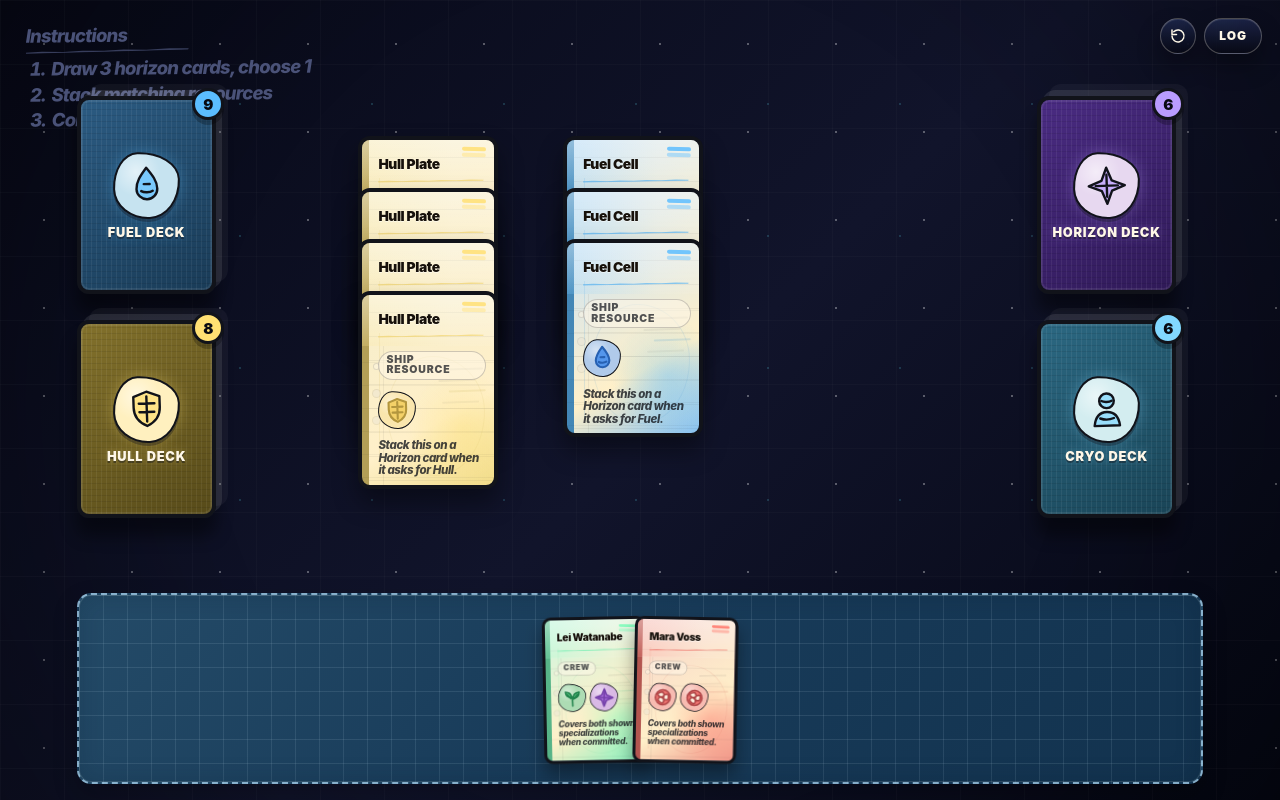
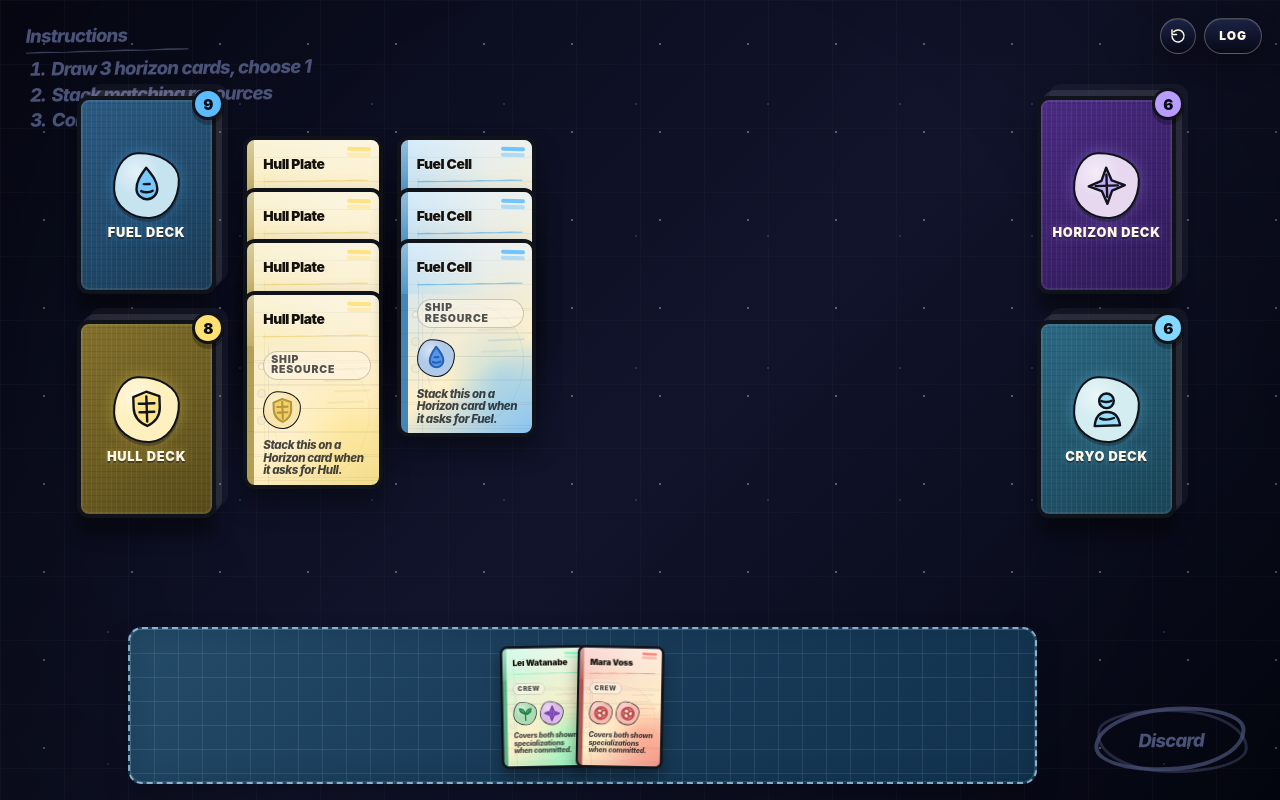
Before and after one commit to demirhere/corebound, a React (Vite) app: page / in a window 1280 px wide. Built offline with nearby package versions, Linux system fonts and the light colour scheme.

Commit message:
Add discard zone with drag-and-drop support and update board layout

```diff
--- a/src/App.css
+++ b/src/App.css
@@ -105,6 +105,69 @@
 
   li::marker {
     color: currentColor;
+  }
+}
+
+.discard-zone {
+  position: absolute;
+  right: clamp(14px, 2vw, 28px);
+  bottom: clamp(16px, 2.4vh, 30px);
+  z-index: 3;
+  display: grid;
+  width: clamp(112px, 13vw, 168px);
+  height: clamp(54px, 6.4vw, 82px);
+  place-items: center;
+  padding: 0 10px;
+  border: 1px dashed transparent;
+  border-radius: 999px;
+  pointer-events: none;
+  color: #4a5278;
+  font-size: clamp(14px, 1.45vw, 21px);
+  font-style: italic;
+  font-weight: 850;
+  letter-spacing: -0.045em;
+  line-height: 1.08;
+  text-align: center;
+  transform: rotate(-0.6deg);
+  transition:
+    background 160ms ease,
+    border-color 160ms ease,
+    color 160ms ease,
+    filter 160ms ease,
+    transform 160ms ease;
+
+  &::before,
+  &::after {
+    content: '';
+    position: absolute;
+    pointer-events: none;
+    border: 4px solid currentColor;
+    border-radius: 49% 51% 46% 54% / 55% 43% 57% 45%;
+    opacity: 0.72;
+  }
+
+  &::before {
+    inset: 7px 7px 9px 5px;
+    transform: rotate(-4deg);
+  }
+
+  &::after {
+    inset: 9px 5px 7px 8px;
+    border-width: 3px;
+    border-radius: 53% 47% 54% 46% / 42% 58% 44% 56%;
+    opacity: 0.44;
+    transform: rotate(3deg);
+  }
+
+  .discard-label {
+    position: relative;
+    z-index: 1;
+  }
+
+  &.is-drop-target {
+    color: #ffcf8a;
+    filter: drop-shadow(0 0 14px rgba(255, 207, 138, 0.42));
+    transform: translateY(-2px) rotate(-0.6deg) scale(1.04);
   }
 }
 
@@ -302,17 +365,17 @@
 }
 
 .hand {
-  --hand-card-scale: 0.74;
+  --hand-card-scale: 0.62;
   --hand-card-width: calc(var(--card-width) * var(--hand-card-scale));
   --hand-card-height: calc(var(--card-height) * var(--hand-card-scale));
 
   position: absolute;
-  right: clamp(18px, 6vw, 90px);
+  right: clamp(128px, 19vw, 250px);
   bottom: clamp(10px, 2vh, 22px);
-  left: clamp(18px, 6vw, 90px);
+  left: clamp(18px, 10vw, 138px);
   z-index: 1000;
-  min-height: calc(var(--hand-card-height) + 40px);
-  padding: 20px clamp(14px, 2vw, 24px);
+  min-height: calc(var(--hand-card-height) + 30px);
+  padding: 15px clamp(12px, 1.6vw, 20px);
   border: 2px dashed rgba(186, 229, 255, 0.68);
   border-radius: 14px;
   background:
@@ -443,6 +506,22 @@
   box-shadow:
     inset 0 0 0 3px rgba(115, 255, 214, 0.95),
     0 0 0 4px rgba(115, 255, 214, 0.18);
+}
+
+.card-stack.is-discard-preview .card-shell {
+  transform: scale(0.42) rotate(-2deg);
+  transform-origin: center center;
+  filter:
+    grayscale(1)
+    saturate(0.08)
+    contrast(0.9)
+    drop-shadow(0 8px 8px rgba(0, 0, 0, 0.3));
+}
+
+.card-stack.is-discard-preview .card-face {
+  box-shadow:
+    inset 0 0 0 2px rgba(246, 241, 223, 0.28),
+    0 0 0 3px rgba(255, 207, 138, 0.12);
 }
 
 .card-shell {
@@ -970,6 +1049,10 @@
       0 0 18px color-mix(in srgb, var(--card-accent) 58%, transparent);
   }
 
+  &.is-automatic-reward {
+    cursor: default;
+  }
+
   &:focus-visible {
     outline: 3px solid var(--card-accent);
     outline-offset: 4px;
@@ -1117,14 +1200,22 @@
   }
 
   .hand {
-    --hand-card-scale: 0.68;
+    --hand-card-scale: 0.56;
 
-    right: 8px;
+    right: 96px;
     bottom: 8px;
     left: 8px;
-    min-height: calc(var(--hand-card-height) + 32px);
-    padding: 16px 10px;
+    min-height: calc(var(--hand-card-height) + 24px);
+    padding: 12px 8px;
     border-radius: 14px;
+  }
+
+  .discard-zone {
+    right: 8px;
+    bottom: 14px;
+    width: 86px;
+    height: 50px;
+    font-size: 13px;
   }
 
   .playtest-log {
--- a/src/App.tsx
+++ b/src/App.tsx
@@ -22,6 +22,7 @@ import {
 import {
   cardDrawnEvent,
   cardsMovedToHandEvent,
+  cardsDiscardedEvent,
   cardsReturnedToDeckEvent,
   cardsStackedEvent,
   deckCreatedFromStacksEvent,
@@ -81,6 +82,7 @@ type StackDragState = {
   dropTargetStackId: string | null
   dropTargetDeckId: string | null
   dropTargetHand: boolean
+  dropTargetDiscard: boolean
   handInsertIndex: number | null
   hasMoved: boolean
 }
@@ -111,6 +113,7 @@ type HandDragState = {
   cardId: string
   element: HTMLElement | null
   handInsertIndex: number | null
+  dropTargetDiscard: boolean
   startClientX: number
   startClientY: number
   currentClientX: number
@@ -145,6 +148,7 @@ function App() {
   const stackDropTargetCountsRef = useRef<Map<string, number>>(new Map())
   const deckDropTargetCountsRef = useRef<Map<string, number>>(new Map())
   const handDropTargetCountRef = useRef(0)
+  const discardDropTargetCountRef = useRef(0)
   const lastConsoleLogIdRef = useRef(0)
   const [game, dispatchGame] = useReducer(gameReducer, undefined, createInitialGameState)
   const { board, playtestLog } = game
@@ -178,6 +182,7 @@ function App() {
         clearDeckDragDropTarget(drag)
         clearDragTransform(drag.element)
       } else {
+        clearHandDragDropTarget(drag)
         clearDragTransform(drag.element)
       }
     }
@@ -187,10 +192,15 @@ function App() {
     stackDropTargetCountsRef.current.clear()
     deckDropTargetCountsRef.current.clear()
     handDropTargetCountRef.current = 0
+    discardDropTargetCountRef.current = 0
     boardRef.current
       ?.querySelectorAll<HTMLElement>('.is-drop-target')
       .forEach((element) => element.classList.remove('is-drop-target'))
+    boardRef.current
+      ?.querySelectorAll<HTMLElement>('.is-discard-preview')
+      .forEach((element) => element.classList.remove('is-discard-preview'))
     getHandElement()?.classList.remove('is-drop-target')
+    getDiscardElement()?.classList.remove('is-drop-target')
     setActiveStackIds([])
     setActiveDeckIds([])
     setActiveHandCardIds([])
@@ -236,6 +246,10 @@ function App() {
 
     if (handDropTargetCountRef.current > 0) {
       getHandElement()?.classList.add('is-drop-target')
+    }
+
+    if (discardDropTargetCountRef.current > 0) {
+      getDiscardElement()?.classList.add('is-drop-target')
     }
   })
 
@@ -294,8 +308,24 @@ function App() {
     return handRef.current
   }
 
+  function getDiscardElement() {
+    return boardRef.current?.querySelector<HTMLElement>('[data-discard-zone]') ?? null
+  }
+
   function getHandCardElement(cardId: string) {
     return handRef.current?.querySelector<HTMLElement>(`[data-hand-card-id="${cardId}"]`) ?? null
+  }
+
+  function isPointInDiscard(clientX: number, clientY: number) {
+    const discardRect = getDiscardElement()?.getBoundingClientRect()
+
+    return Boolean(
+      discardRect &&
+        clientX >= discardRect.left &&
+        clientX <= discardRect.right &&
+        clientY >= discardRect.top &&
+        clientY <= discardRect.bottom,
+    )
   }
 
   function isPointInHand(clientX: number, clientY: number) {
@@ -502,12 +532,10 @@ function App() {
 
     const deltaX = ((clientX - drag.startClientX) / drag.metrics.width) * 100
     const deltaY = ((clientY - drag.startClientY) / drag.metrics.height) * 100
-    const position = clampStackPosition(
-      drag.startX + deltaX,
-      drag.startY + deltaY,
-      drag.movingCardCount,
-      drag.metrics,
-    )
+    const position = {
+      x: drag.startX + deltaX,
+      y: drag.startY + deltaY,
+    }
 
     drag.latestX = position.x
     drag.latestY = position.y
@@ -647,15 +675,61 @@ function App() {
     }
   }
 
+  function toggleDiscardDropTarget(enabled: boolean) {
+    const currentCount = discardDropTargetCountRef.current
+    const nextCount = enabled ? currentCount + 1 : Math.max(0, currentCount - 1)
+
+    if (nextCount === currentCount) {
+      return
+    }
+
+    discardDropTargetCountRef.current = nextCount
+
+    if (nextCount === 0) {
+      getDiscardElement()?.classList.remove('is-drop-target')
+      return
+    }
+
+    if (currentCount === 0) {
+      getDiscardElement()?.classList.add('is-drop-target')
+    }
+  }
+
+  function toggleDiscardPreview(drag: StackDragState, enabled: boolean) {
+    const activeElement = drag.activeElement ?? (drag.activeStackId ? getStackElement(drag.activeStackId) : null)
+
+    if (!activeElement) {
+      return
+    }
+
+    drag.activeElement = activeElement
+    activeElement.classList.toggle('is-discard-preview', enabled)
+  }
+
   function clearStackDragDropTarget(drag: StackDragState) {
     toggleStackDropTarget(drag.dropTargetStackId, false)
     toggleDeckDropTarget(drag.dropTargetDeckId, false)
     if (drag.dropTargetHand) {
       toggleHandDropTarget(false)
     }
+    if (drag.dropTargetDiscard) {
+      toggleDiscardDropTarget(false)
+      toggleDiscardPreview(drag, false)
+    }
     drag.dropTargetStackId = null
     drag.dropTargetDeckId = null
     drag.dropTargetHand = false
+    drag.dropTargetDiscard = false
+    drag.handInsertIndex = null
+    clearHandInsertPreview()
+  }
+
+  function clearHandDragDropTarget(drag: HandDragState) {
+    if (drag.dropTargetDiscard) {
+      toggleDiscardDropTarget(false)
+    }
+
+    drag.dropTargetDiscard = false
     drag.handInsertIndex = null
     clearHandInsertPreview()
   }
@@ -805,6 +879,7 @@ function App() {
     drag.dropTargetStackId = null
     drag.dropTargetDeckId = null
     drag.dropTargetHand = false
+    drag.dropTargetDiscard = false
     drag.handInsertIndex = null
 
     flushSync(() => {
@@ -919,12 +994,13 @@ function App() {
       return
     }
 
-    const dropTargetHand = isPointInHand(drag.currentClientX, drag.currentClientY)
+    const dropTargetDiscard = isPointInDiscard(drag.currentClientX, drag.currentClientY)
+    const dropTargetHand = !dropTargetDiscard && isPointInHand(drag.currentClientX, drag.currentClientY)
     const handInsertIndex = dropTargetHand ? getHandInsertionIndex(drag.currentClientX) : null
     const previewStacks = current.stacks.map((stack) =>
       stack.id === activeId ? { ...stack, x: drag.latestX, y: drag.latestY } : stack,
     )
-    const dropTarget = dropTargetHand
+    const dropTarget = dropTargetDiscard || dropTargetHand
       ? { stackId: null, deckId: null }
       : getNearestDropTarget(
           previewStacks,
@@ -938,6 +1014,7 @@ function App() {
       dropTarget.stackId === drag.dropTargetStackId &&
       dropTarget.deckId === drag.dropTargetDeckId &&
       dropTargetHand === drag.dropTargetHand &&
+      dropTargetDiscard === drag.dropTargetDiscard &&
       handInsertIndex === drag.handInsertIndex
     ) {
       return
@@ -948,12 +1025,22 @@ function App() {
     if (drag.dropTargetHand) {
       toggleHandDropTarget(false)
     }
+    if (drag.dropTargetDiscard) {
+      toggleDiscardDropTarget(false)
+    }
     drag.dropTargetStackId = dropTarget.stackId
     drag.dropTargetDeckId = dropTarget.deckId
     drag.dropTargetHand = dropTargetHand
+    drag.dropTargetDiscard = dropTargetDiscard
     drag.handInsertIndex = handInsertIndex
     toggleStackDropTarget(dropTarget.stackId, true)
     toggleDeckDropTarget(dropTarget.deckId, true)
+    toggleDiscardPreview(drag, dropTargetDiscard)
+    if (dropTargetDiscard) {
+      toggleDiscardDropTarget(true)
+      clearHandInsertPreview()
+      return
+    }
     if (dropTargetHand) {
       toggleHandDropTarget(true)
       updateHandInsertPreview({
@@ -989,15 +1076,27 @@ function App() {
   }
 
   function updateHandDragDropTarget(drag: HandDragState) {
-    const handInsertIndex = isPointInHand(drag.currentClientX, drag.currentClientY)
+    const dropTargetDiscard = isPointInDiscard(drag.currentClientX, drag.currentClientY)
+    const handInsertIndex = !dropTargetDiscard && isPointInHand(drag.currentClientX, drag.currentClientY)
       ? getHandInsertionIndex(drag.currentClientX, drag.cardId)
       : null
 
-    if (handInsertIndex === drag.handInsertIndex) {
-      return
+    if (handInsertIndex === drag.handInsertIndex && dropTargetDiscard === drag.dropTargetDiscard) {
+      return
+    }
+
+    if (drag.dropTargetDiscard) {
+      toggleDiscardDropTarget(false)
     }
 
     drag.handInsertIndex = handInsertIndex
+    drag.dropTargetDiscard = dropTargetDiscard
+
+    if (dropTargetDiscard) {
+      toggleDiscardDropTarget(true)
+      clearHandInsertPreview()
+      return
+    }
 
     if (handInsertIndex === null) {
       clearHandInsertPreview()
@@ -1226,12 +1325,10 @@ function App() {
         ? Math.min(clientY, handRect.top - metrics.cardHeight / 2 - 14)
         : clientY
 
-    return clampStackPosition(
-      ((clientX - boardLeft - metrics.cardWidth / 2) / metrics.width) * 100,
-      ((targetClientY - boardTop - metrics.cardHeight / 2) / metrics.height) * 100,
-      1,
-      metrics,
-    )
+    return {
+      x: ((clientX - boardLeft - metrics.cardWidth / 2) / metrics.width) * 100,
+      y: ((targetClientY - boardTop - metrics.cardHeight / 2) / metrics.height) * 100,
+    }
   }
 
   function dropHandCardToBoard(cardId: string, position: { x: number; y: number }) {
@@ -1263,6 +1360,42 @@ function App() {
           },
         ],
       }, handCardDroppedEvent(card, newStackId, position.x, position.y))
+    })
+  }
+
+  function discardStack(stackId: string) {
+    setBoard((current) => {
+      const stack = current.stacks.find((candidate) => candidate.id === stackId)
+
+      if (!stack) {
+        return current
+      }
+
+      return withPlaytestEvents({
+        ...current,
+        dropTargetStackId: null,
+        dropTargetDeckId: null,
+        cards: withoutCards(current.cards, stack.cardIds),
+        stacks: current.stacks.filter((candidate) => candidate.id !== stack.id),
+      }, cardsDiscardedEvent(stack.cardIds, current.cards, stack.id))
+    })
+  }
+
+  function discardHandCard(cardId: string) {
+    setBoard((current) => {
+      const card = current.cards[cardId]
+
+      if (!card || !current.handCardIds.includes(cardId)) {
+        return current
+      }
+
+      return withPlaytestEvents({
+        ...current,
+        dropTargetStackId: null,
+        dropTargetDeckId: null,
+        cards: withoutCards(current.cards, [cardId]),
+        handCardIds: current.handCardIds.filter((candidateId) => candidateId !== cardId),
+      }, cardsDiscardedEvent([cardId], current.cards, 'hand'))
     })
   }
 
@@ -1336,6 +1469,7 @@ function App() {
       dropTargetStackId: null,
       dropTargetDeckId: null,
       dropTargetHand: false,
+      dropTargetDiscard: false,
       handInsertIndex: null,
       hasMoved: true,
     }
@@ -1453,6 +1587,7 @@ function App() {
       dropTargetStackId: board.dropTargetStackId,
       dropTargetDeckId: board.dropTargetDeckId,
       dropTargetHand: false,
+      dropTargetDiscard: false,
       handInsertIndex: null,
       hasMoved: false,
     })
@@ -1525,6 +1660,7 @@ function App() {
         (event.currentTarget.closest('[data-hand-card-id]') as HTMLElement | null) ??
         event.currentTarget,
       handInsertIndex: null,
+      dropTargetDiscard: false,
       startClientX: event.clientX,
       startClientY: event.clientY,
       currentClientX: event.clientX,
@@ -1583,7 +1719,7 @@ function App() {
     if (preparation === 'stale') {
       releaseBoardPointer(drag.pointerId)
       stopTrackingDrag(drag.pointerId)
-      clearHandInsertPreview()
+      clearStackDragDropTarget(drag)
       return
     }
 
@@ -1619,7 +1755,7 @@ function App() {
     if (preparation === 'stale') {
       releaseBoardPointer(drag.pointerId)
       stopTrackingDrag(drag.pointerId)
-      clearHandInsertPreview()
+      clearHandDragDropTarget(drag)
       return
     }
 
@@ -1851,10 +1987,17 @@ function App() {
           stackId: drag.dropTargetStackId,
           deckId: drag.dropTargetDeckId,
           hand: drag.dropTargetHand,
+          discard: drag.dropTargetDiscard,
           handInsertIndex: drag.handInsertIndex,
         }
 
         clearStackDragDropTarget(drag)
+        if (dropTarget.discard) {
+          clearDragTransform(drag.activeElement)
+          discardStack(drag.activeStackId)
+          return
+        }
+
         if (dropTarget.hand) {
           clearDragTransform(drag.activeElement)
           addStackToHand(drag.activeStackId, dropTarget.handInsertIndex)
@@ -1878,7 +2021,7 @@ function App() {
       if (preparation === 'stale') {
         removeActiveHandCardId(drag.cardId)
         clearDragTransform(drag.element)
-        clearHandInsertPreview()
+        clearHandDragDropTarget(drag)
         return
       }
 
@@ -1890,6 +2033,14 @@ function App() {
 
       updateHandDragPosition(event.clientX, event.clientY, drag)
       updateHandDragDropTarget(drag)
+
+      if (drag.dropTargetDiscard) {
+        clearHandDragDropTarget(drag)
+        removeActiveHandCardId(drag.cardId)
+        clearDragTransform(drag.element)
+        discardHandCard(drag.cardId)
+        return
+      }
 
       if (isPointInHand(event.clientX, event.clientY)) {
         const insertIndex = drag.handInsertIndex ?? getHandInsertionIndex(event.clientX, drag.cardId)
@@ -1961,9 +2112,9 @@ function App() {
       }
     } else if (drag.kind === 'hand') {
       if (drag.hasMoved) {
+        clearHandDragDropTarget(drag)
         removeActiveHandCardId(drag.cardId)
         clearDragTransform(drag.element)
-        clearHandInsertPreview()
       }
     } else if (drag.hasMoved) {
       clearDeckDragDropTarget(drag)
--- a/src/components/Board.tsx
+++ b/src/components/Board.tsx
@@ -82,6 +82,10 @@ export function Board({
         </ol>
       </aside>
 
+      <aside className="discard-zone" data-discard-zone aria-label="Discard area">
+        <span className="discard-label">Discard</span>
+      </aside>
+
       {board.decks
         .filter((deck) => deck.cards.length > 0)
         .map((deck) => (
--- a/src/game/decks.ts
+++ b/src/game/decks.ts
@@ -1,4 +1,4 @@
-const automaticRewardDeckIds = new Set(['fuel-deck', 'hull-deck'])
+const automaticRewardDeckIds = new Set(['fuel-deck', 'hull-deck', 'cryo-deck'])
 
 export function canManuallyDrawDeck(deckId: string) {
   return !automaticRewardDeckIds.has(deckId)
--- a/src/game/setup.ts
+++ b/src/game/setup.ts
@@ -179,14 +179,14 @@ export function createInitialBoard(): BoardState {
       {
         id: 'stack-hull-supply',
         cardIds: initialHullCards.map((card) => card.id),
-        x: 28,
+        x: 19,
         y: 17,
         z: 10,
       },
       {
         id: 'stack-fuel-supply',
         cardIds: initialFuelCards.map((card) => card.id),
-        x: 44,
+        x: 31,
         y: 17,
         z: 11,
       },
```
Also changed, not shown: src/game/logEvents.ts (+16 -0 lines).
